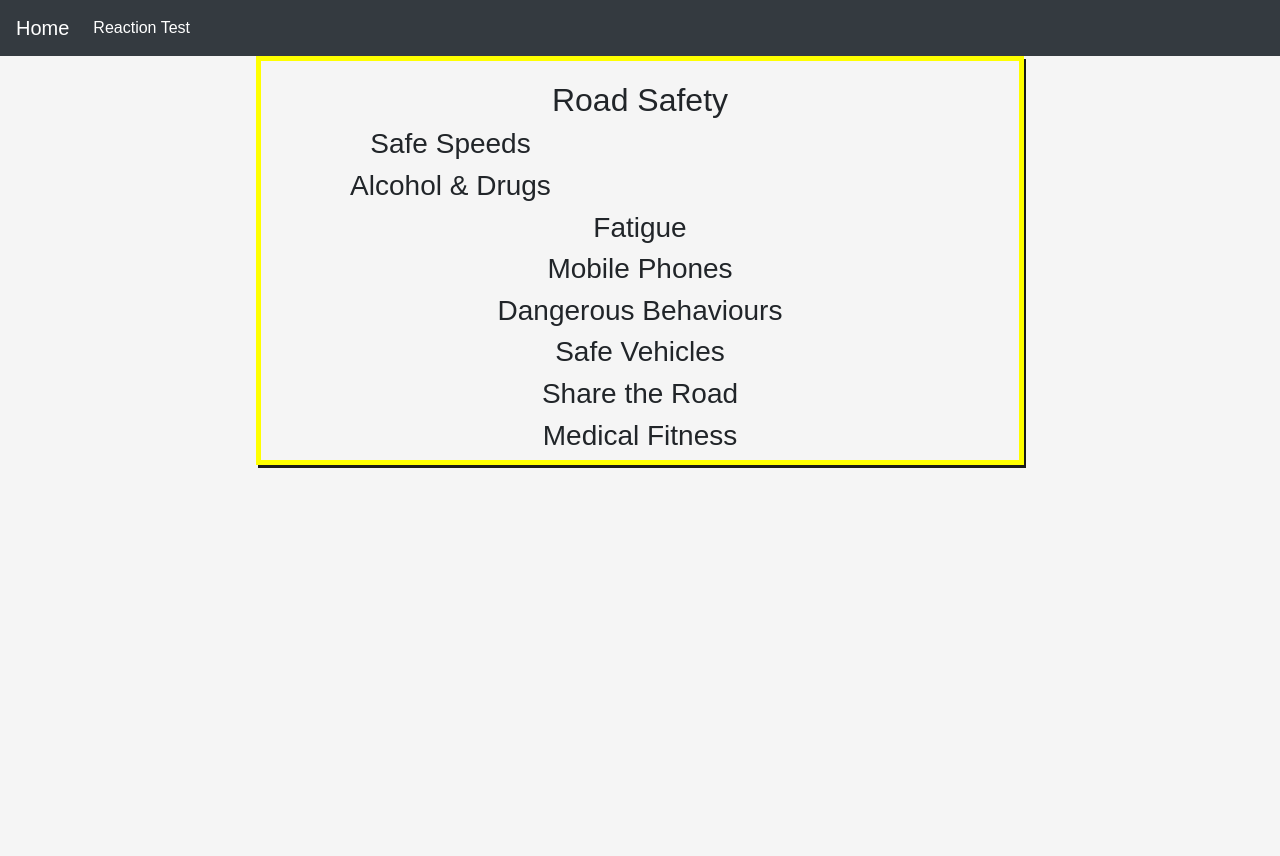
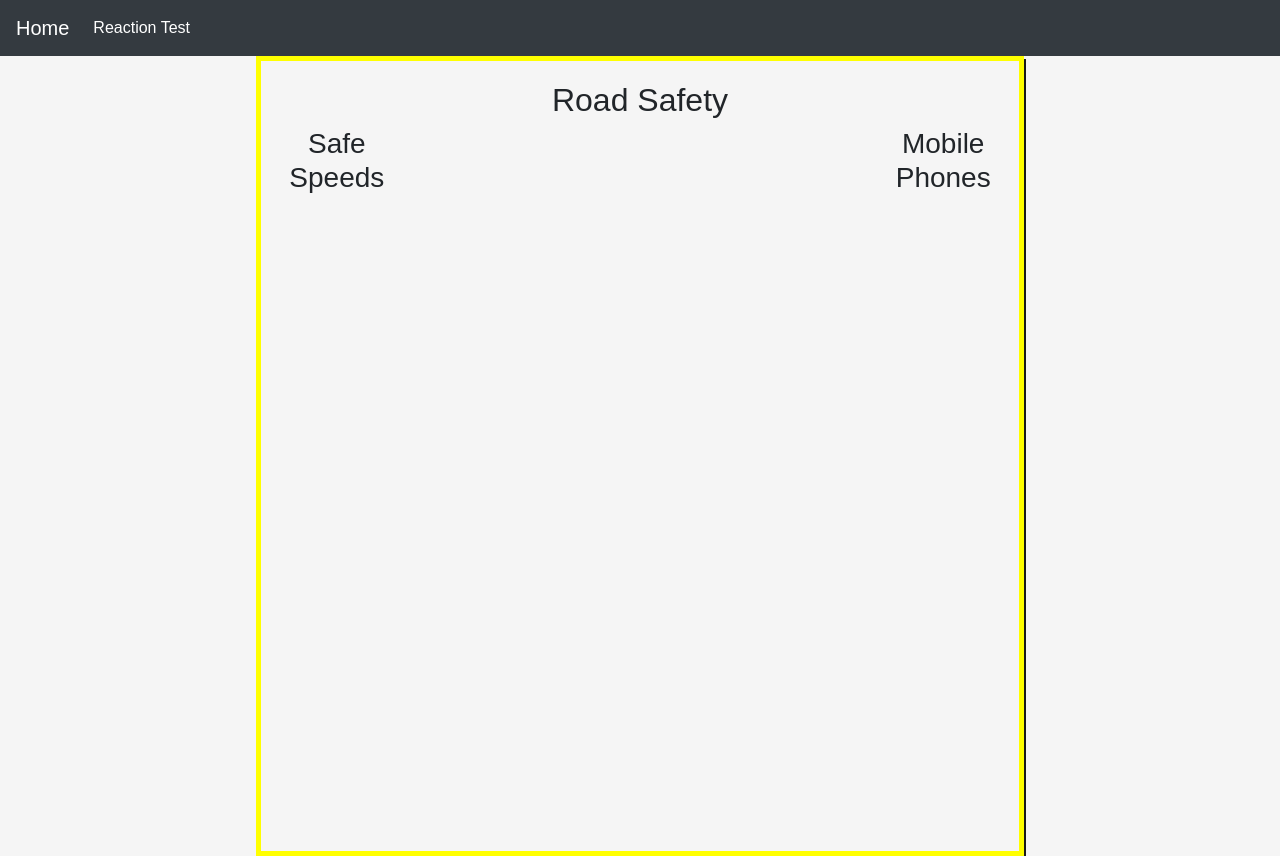
Before and after one commit to Nathan-Harrington/PDHPE-Website-Y10-2022, a plain HTML site: page home.html in a window 1280 px wide. Before the commit the page ends 800 px from the top, so only its background shows below. Drawn offline with nearby package versions, Linux system fonts and the light colour scheme.

Commit message:
Fixed Columns

```diff
--- a/home.html
+++ b/home.html
@@ -22,14 +22,19 @@
 <!--***********************************************************************WEBSITE CODE**************************************************************************-->
         <div id = "roadSafety">
             <h2>Road Safety</h2>
-            <h3 id = "safeSpeed">Safe Speeds</h3>
-            <h3 id = "AandD">Alcohol & Drugs</h3>
-            <h3>Fatigue</h3>
-            <h3>Mobile Phones</h3>
-            <h3>Dangerous Behaviours</h3>
-            <h3>Safe Vehicles</h3>
-            <h3>Share the Road</h3>
-            <h3>Medical Fitness</h3>
+            <div class = "leftcolumn" style = "float: left; width: 20%">
+                <h3>Safe Speeds</h3>
+            </div>
+            <div class = "rightcolumn" style = "float: right; width: 20%">
+                <h3>Mobile Phones</h3>
+            </div>
         </div>
     </body>
 </html>
+<!--            <span id = "safeSpeed"><h3>Safe Speeds</h3><p>Lorem Ipsum</p></span>
+            <span id = "Mobile"><h3>Mobile Phones</h3><p>Lorem Ipsum</p></span>
+            <span id = "Fatigue"><h3>Fatigue</h3><p>Lorem Ipsum</p></span>
+            <h3 id = "Behaviour">Dangerous Behaviours</h3>
+            <h3 id = "Safe Vehicle">Safe Vehicles</h3>
+            <h3 id = "Sharing">Share the Road</h3>
+            <h3 id = "MedFitness">Medical Fitness</h3>-->
--- a/style.css
+++ b/style.css
@@ -58,10 +58,17 @@ body{
     border: 5px solid #FFFF00;
     padding-top: 20px;
     box-shadow: 2px 3px #1B1b1b;
+    height: 800px;
  }
  #safeSpeed{
-    width:50%
+    float: left;
  }
  #AandD{
-    width: 50%
+    float: right;
  }
+ #Fatigue{
+   float:left;
+ }
+ #Mobile{
+   float: right;
+ }
```
